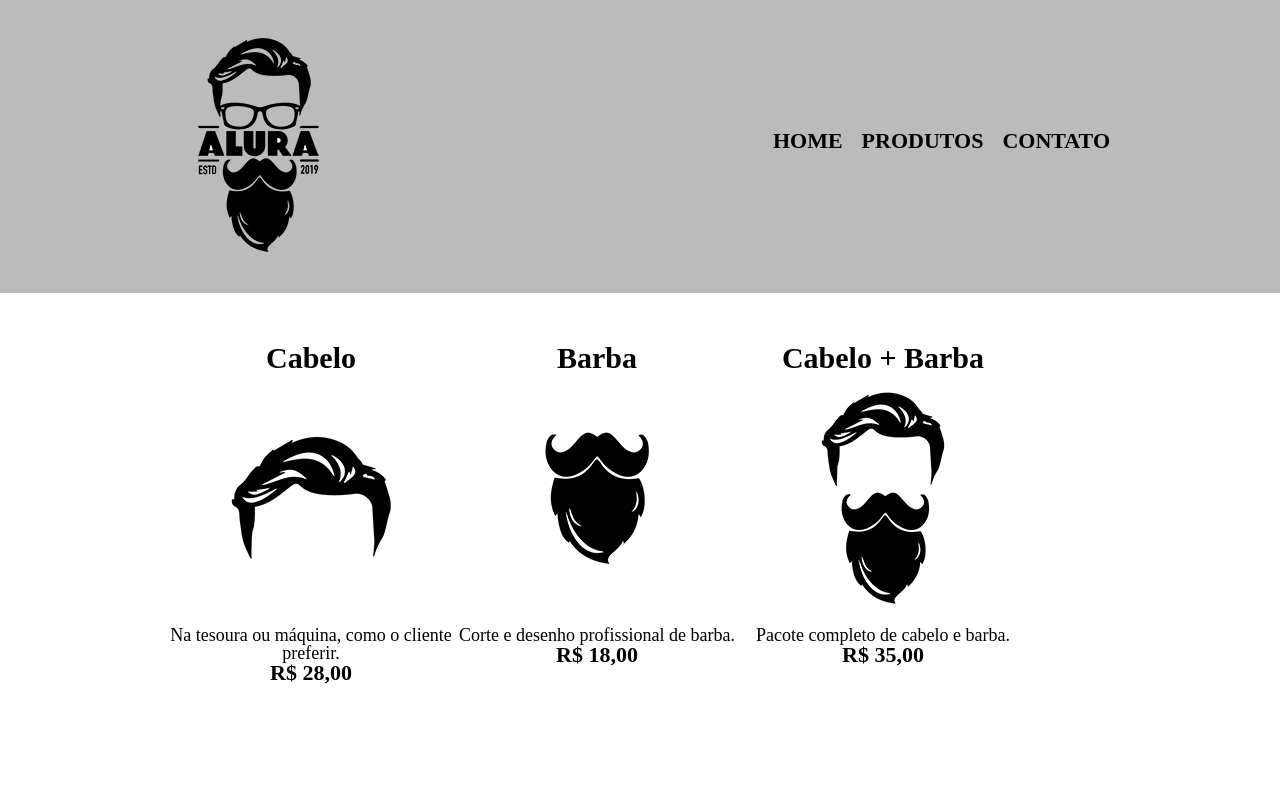
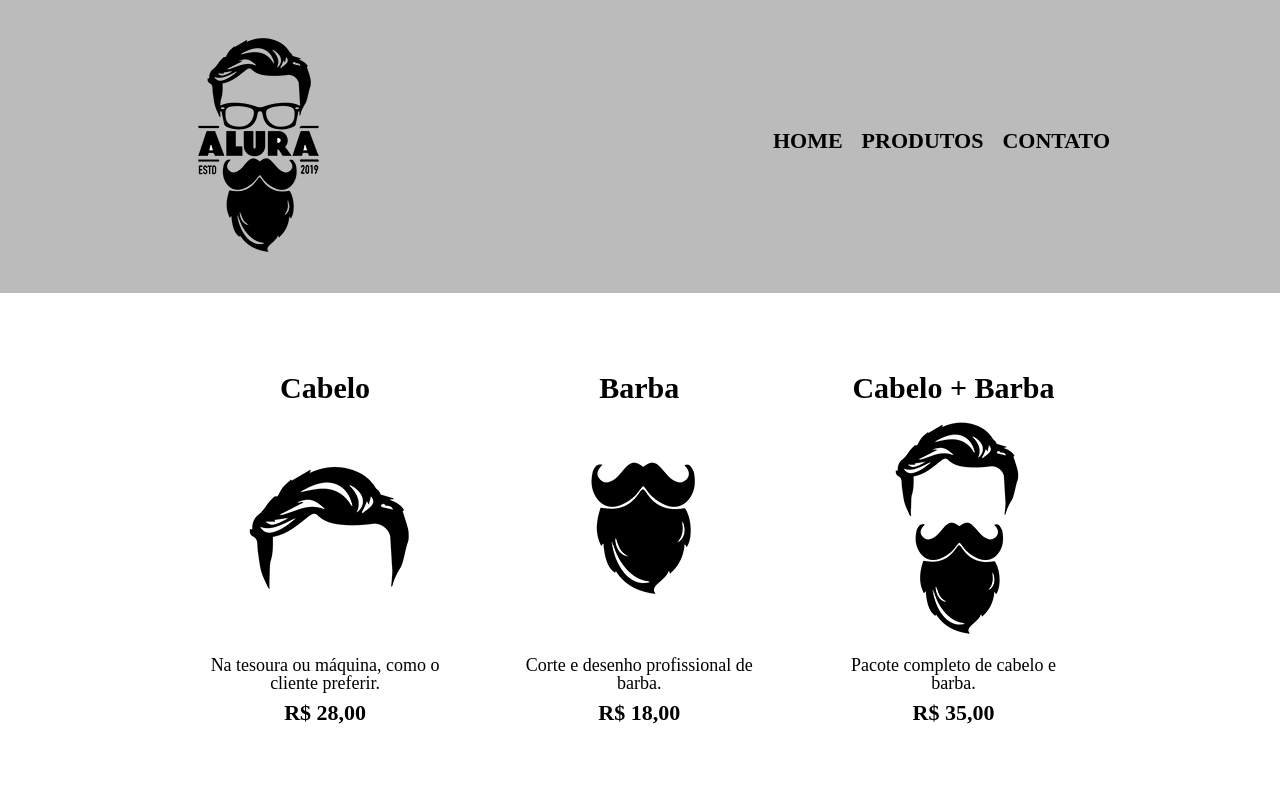
Before and after one commit to SpartanWilhelm/ALURA, a PHP site: page /produtos.html in a window 1280 px wide. Before the commit the page ends 684 px from the top, so only its background shows below. Run offline with PHP 8.4, Linux system fonts and the light colour scheme.

Commit message:
Ajustando o tamanho dos elementos

```diff
--- a/HTML_CSS/produtos.css
+++ b/HTML_CSS/produtos.css
@@ -38,6 +38,9 @@ nav a {
     text-align: center;
     width: 30%;
     vertical-align: top;
+    margin: 0 1.5%;
+    padding: 30px 20px;
+    box-sizing: border-box;
 }
 
 .produtos h2 {
@@ -48,6 +51,8 @@ nav a {
 .produto-preco {
     font-size: 22px;
     font-weight: bold;
+    margin: 10px 0 0;
+    margin-top: 10px;
 }
 .produto-descricao {
     font-size: 18px;
```
